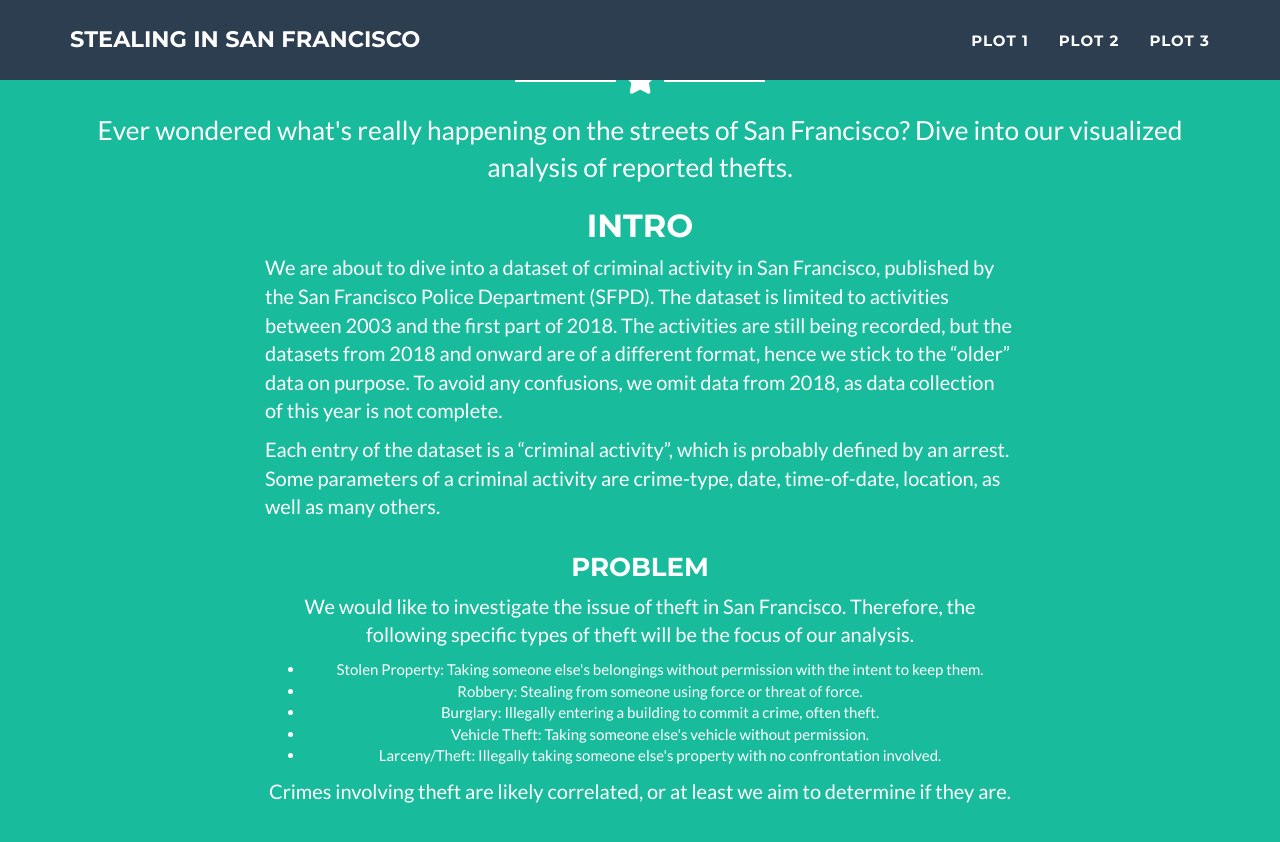
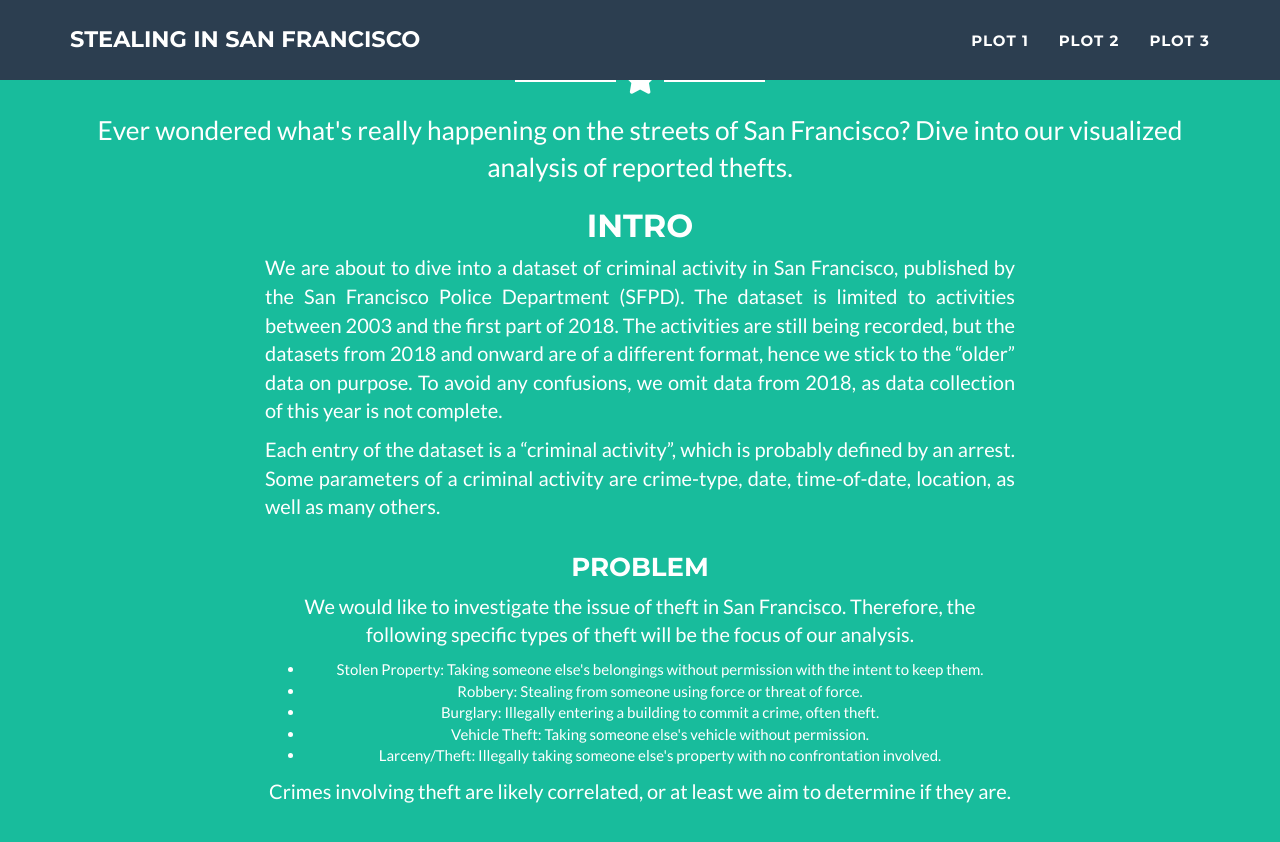
Before and after one commit to ThereseStein/ThereseStein.github.io, a Jekyll site: the page built from index.html, in a window 1280 px wide and 900 px high, scrolled down 526 px. Shown: the top 842 px of the window. Built offline with Jekyll 4.4.1, drawn with Linux system fonts in a browser that asks for light colours.

Commit message:
justify text

```diff
--- a/_includes/header.html
+++ b/_includes/header.html
@@ -22,14 +22,14 @@
 
     <div class="row">
       <div class="col-lg-8 col-lg-offset-2">
-        <p class="text-left"> <!-- Add class "text-left" here -->
+        <p class="text-justify"> <!-- Add class "text-justify" here -->
           We are about to dive into a dataset of criminal activity in San Francisco, published by the San Francisco Police Department (SFPD).
           The dataset is limited to activities between 2003 and the first part of 2018.
           The activities are still being recorded, but the datasets from 2018 and onward are of a different format,
           hence we stick to the “older” data on purpose.
           To avoid any confusions, we omit data from 2018, as data collection of this year is not complete.
         </p>
-        <p class="text-left"> <!-- Add class "text-left" here -->
+        <p class="text-justify"> <!-- Add class "text-justify" here -->
           Each entry of the dataset is a “criminal activity”, which is probably defined by an arrest. Some parameters of a criminal activity are crime-type, date, time-of-date, location, as well as many others.
         </p>
       </div>
```
